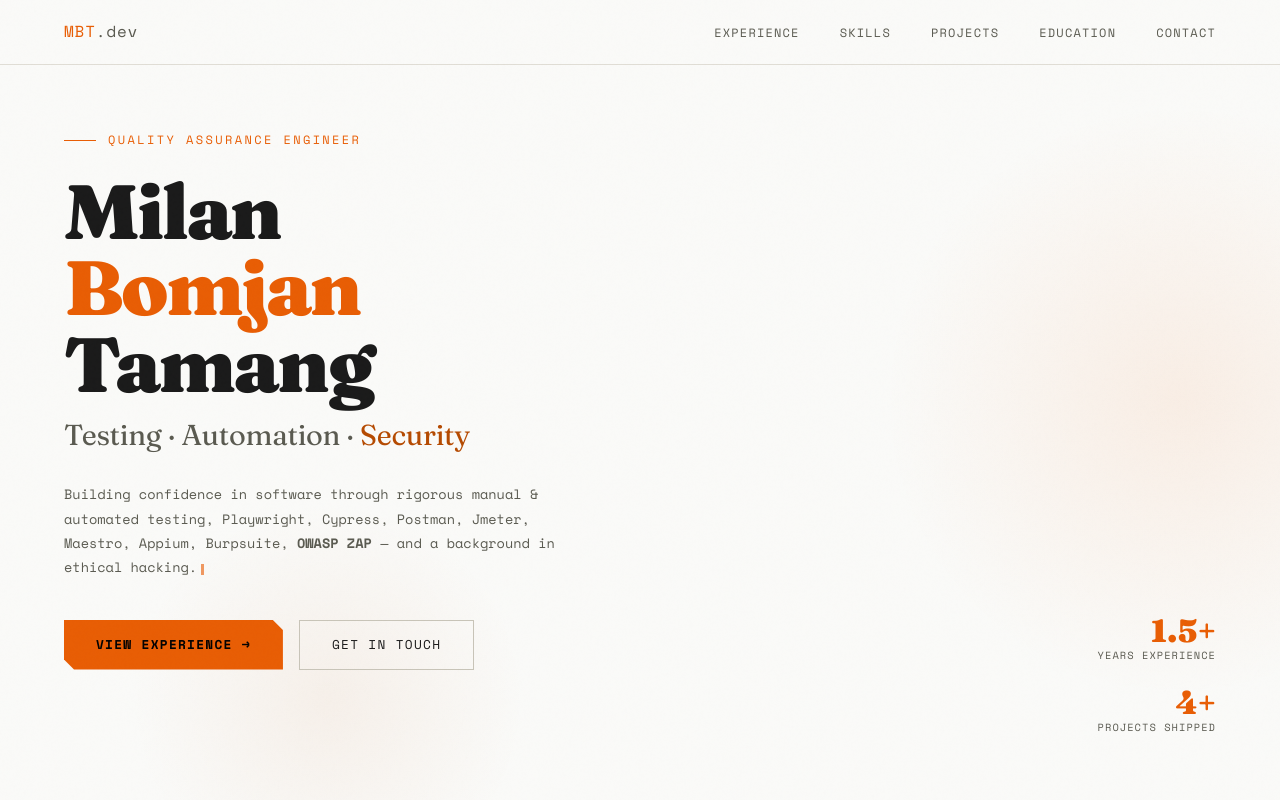
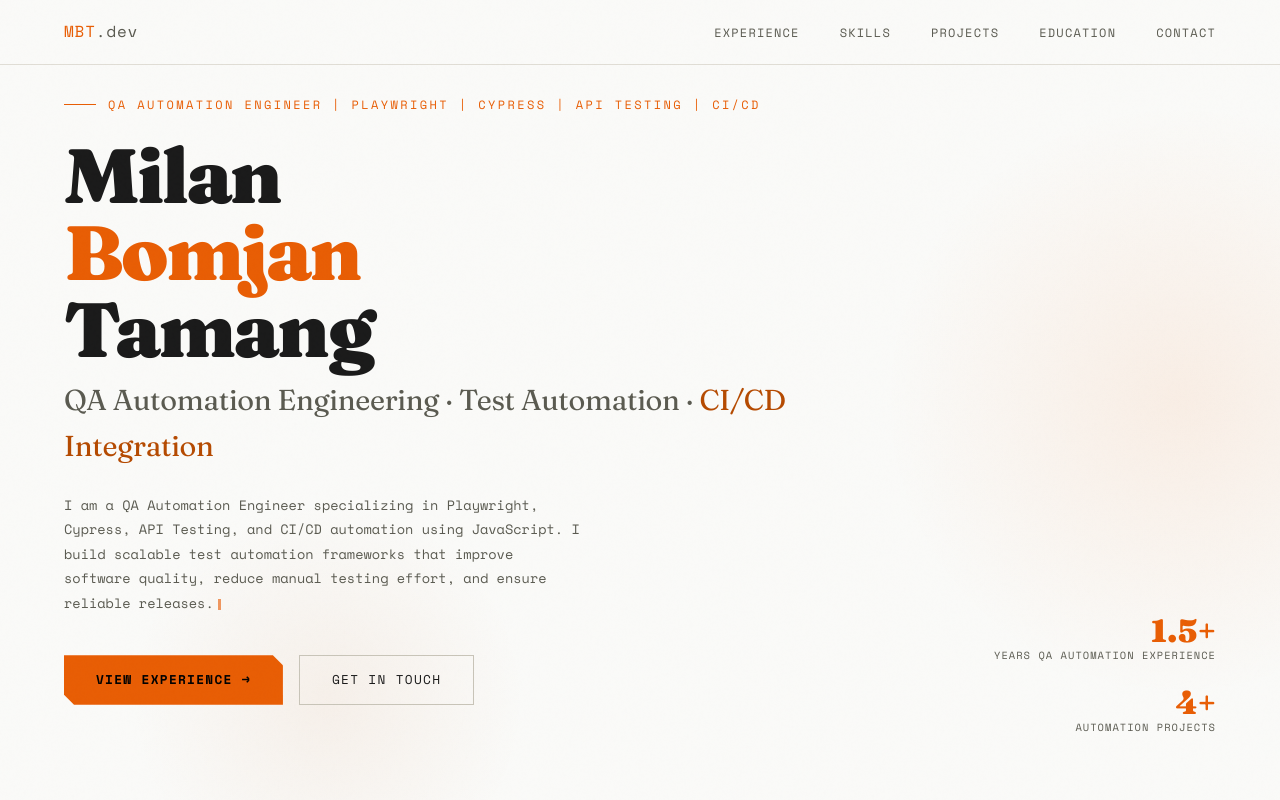
Before and after one commit to MEELAN2001/milan-portfolio, a Next.js app: page / in a window 1280 px wide. Shown: the top 800 px of the page. Built offline with nearby package versions, Linux system fonts and the light colour scheme.

Commit message:
Enhance Hero section with updated SEO tags, descriptions, and statistics for QA Automation Engineer profile

```diff
--- a/src/components/sections/Hero.jsx
+++ b/src/components/sections/Hero.jsx
@@ -7,34 +7,48 @@ export default function Hero() {
       <div className="hero-glow-2" />
 
       <div className="hero-content">
-        <p className="hero-tag">Quality Assurance Engineer</p>
+
+        {/* SEO TAG */}
+        <p className="hero-tag">
+          QA Automation Engineer | Playwright | Cypress | API Testing | CI/CD
+        </p>
+
+        {/* NAME (SEO STRONG) */}
         <h1>
           Milan<br />
           <span className="highlight">Bomjan</span><br />
           Tamang
         </h1>
+
+        {/* ROLE KEYWORD LINE */}
         <p className="hero-subtitle">
-          Testing · Automation · <span>Security</span>
+          QA Automation Engineering · Test Automation · <span>CI/CD Integration</span>
         </p>
+
+        {/* SEO DESCRIPTION (IMPORTANT PART) */}
         <p className="hero-desc">
-          Building confidence in software through rigorous manual &amp; automated testing,
-          Playwright, Cypress, Postman, Jmeter, Maestro, Appium, Burpsuite, <strong>OWASP ZAP</strong> — and a background in ethical hacking.
+          I am a QA Automation Engineer specializing in Playwright, Cypress, API Testing, and CI/CD automation using JavaScript.
+          I build scalable test automation frameworks that improve software quality, reduce manual testing effort, and ensure reliable releases.
+
           <span className="cursor" />
         </p>
+
+        {/* CTA */}
         <div className="hero-cta">
           <Button href="#experience" variant="primary">View Experience →</Button>
           <Button href="#contact" variant="secondary">Get in Touch</Button>
         </div>
       </div>
 
+      {/* STATS */}
       <div className="hero-stats">
         <div className="stat">
           <div className="stat-num">1.5+</div>
-          <div className="stat-label">Years Experience</div>
+          <div className="stat-label">Years QA Automation Experience</div>
         </div>
         <div className="stat">
           <div className="stat-num">4+</div>
-          <div className="stat-label">Projects Shipped</div>
+          <div className="stat-label">Automation Projects</div>
         </div>
       </div>
     </section>
```
